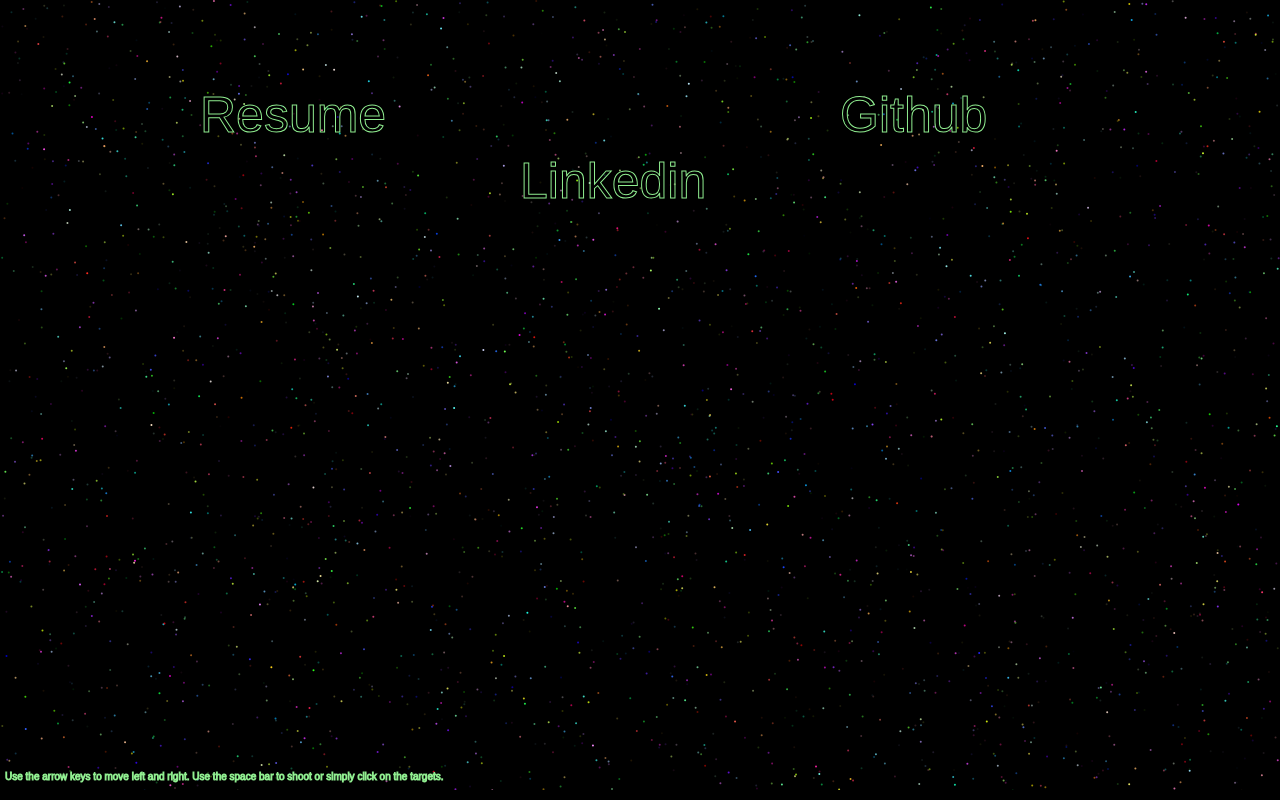
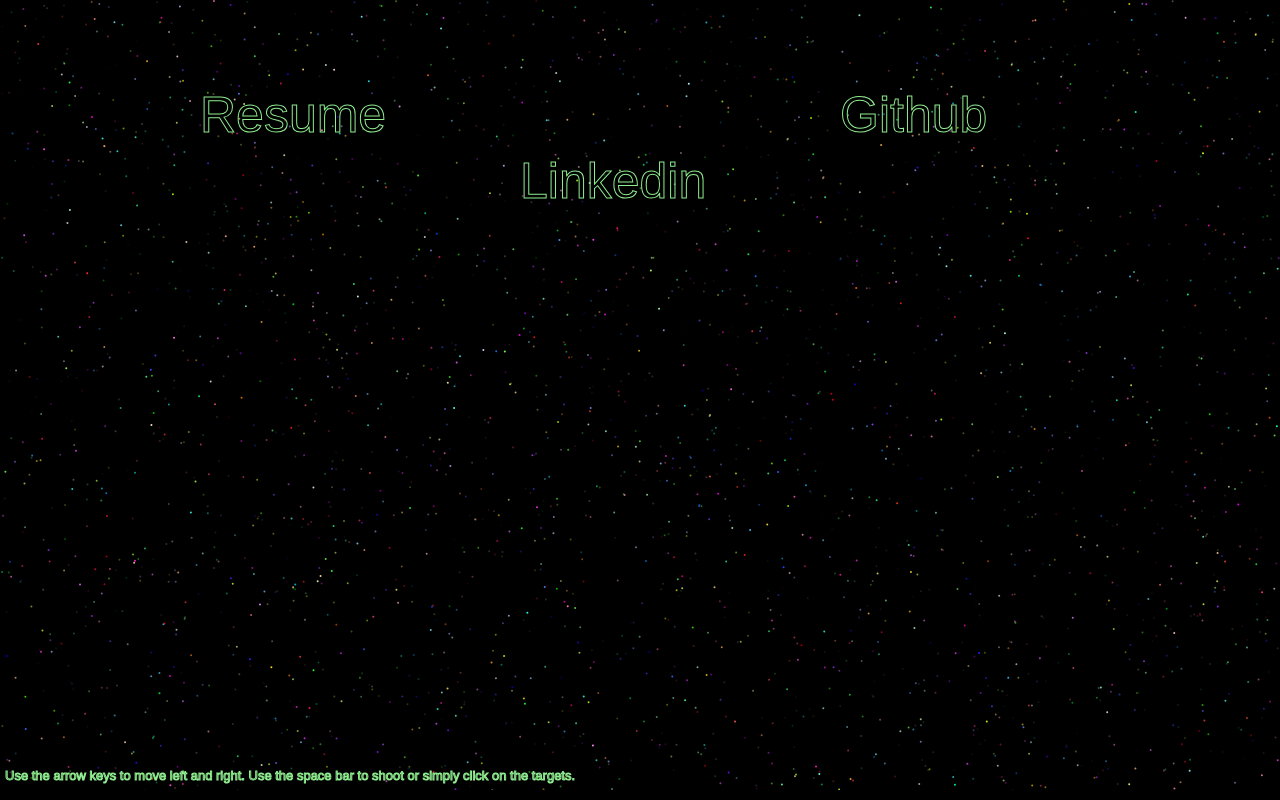
Before and after one commit to kangwill/kangwill.github.io, a plain HTML site: page index.html in a window 1280 px wide. Drawn offline with nearby package versions, Linux system fonts and the light colour scheme.

Commit message:
bigger text

```diff
--- a/canvas.js
+++ b/canvas.js
@@ -234,7 +234,7 @@ function animate(){
     c.strokeStyle = "lightgreen";
 
     c.beginPath();
-    c.font = "10px Arial";
+    c.font = "13px Arial";
     c.strokeText("Use the arrow keys to move left and right. Use the space bar to shoot or simply click on the targets.",5,canvas.height-10);
 
     linkedin.draw();
```
Also changed, not shown: index.html (+0 -2 lines).
